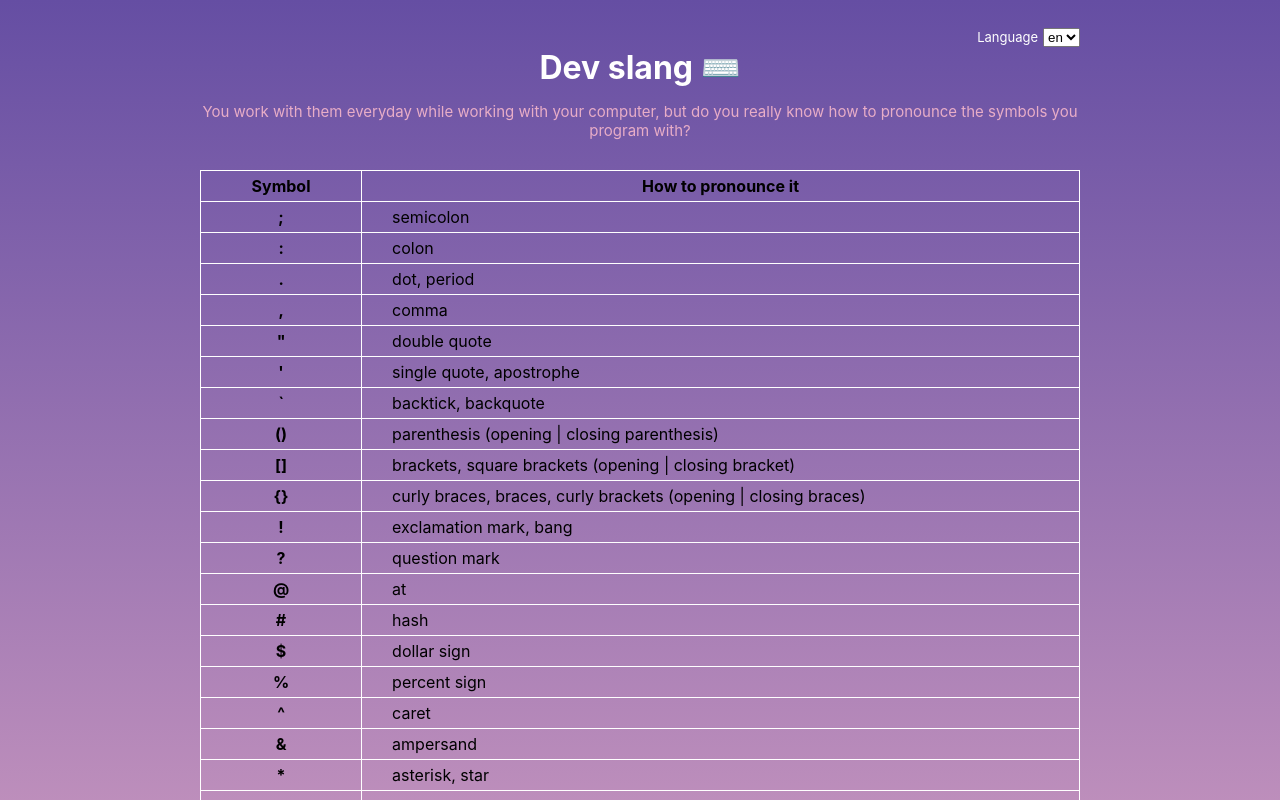
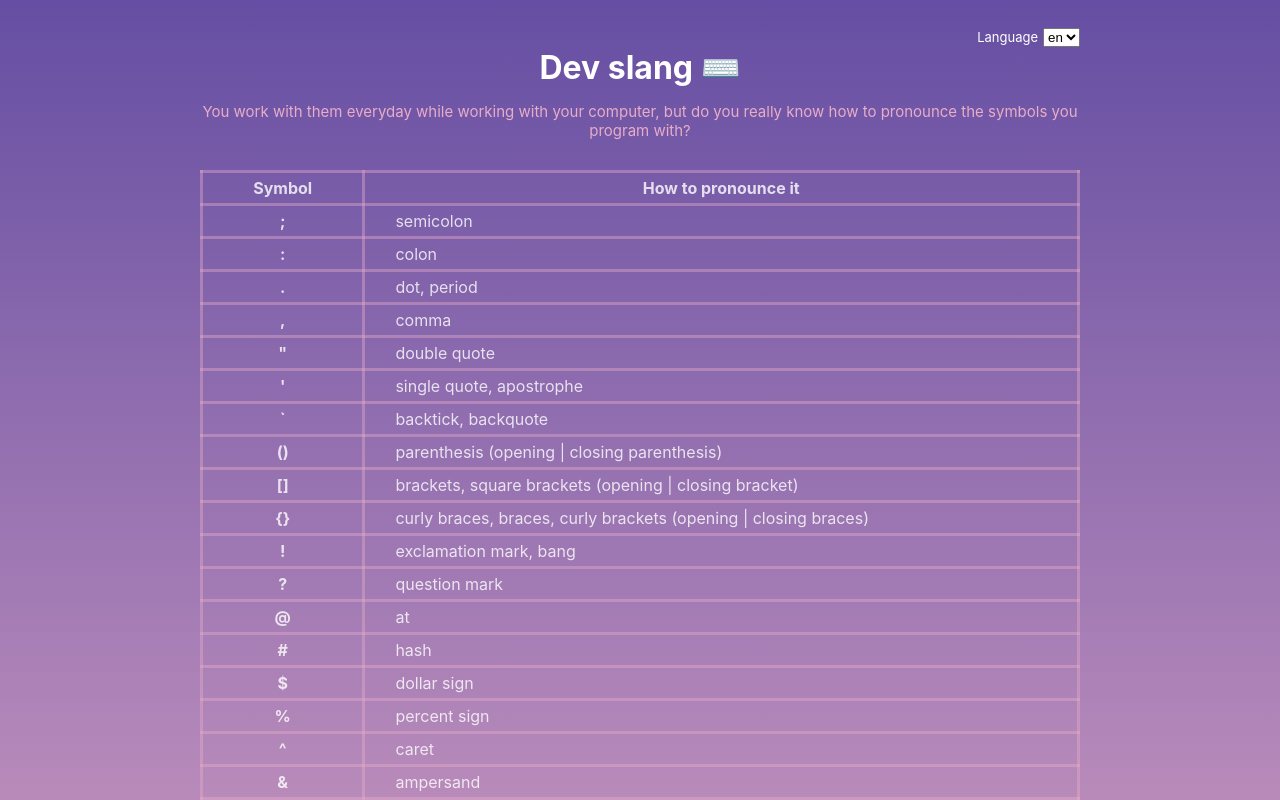
Before and after one commit to heliosam/dev-slang, a React (Create React App) app in the folder client/: page / in a window 1280 px wide. Shown: the top 800 px of the page. Built offline with nearby package versions, Linux system fonts and the light colour scheme.

Commit message:
Create components and improve styles

```diff
--- a/client/src/App.js
+++ b/client/src/App.js
@@ -1,5 +1,8 @@
 import React, { useState } from "react";
 import locales from "./locales";
+
+import Table from "./components/Table";
+import LanguageSelector from "./components/LanguageSelector";
 
 const App = () => {
   console.log(locales);
@@ -12,35 +15,15 @@ const App = () => {
           ⌨️
         </span>
       </h1>
-      <div className="language-selector">
-        <label>Language</label>
-        <select onChange={e => setLocale(e.target.value)}>
-          {Object.keys(locales).map(language => (
-            <option>{language}</option>
-          ))}
-        </select>
-      </div>
       <p className="description">
         You work with them everyday while working with your computer, but do you
         really know how to pronounce the symbols you program with?
       </p>
-      <table>
-        <thead>
-          <tr>
-            <td>Symbol</td>
-            <td>How to pronounce it</td>
-          </tr>
-        </thead>
-        <tbody>
-          {Object.keys(locales[locale]).map(key => (
-            <tr>
-              <td>{key}</td>
-              <td>{locales[locale][key].join(", ")}</td>
-            </tr>
-          ))}
-          <tr />
-        </tbody>
-      </table>
+      <LanguageSelector
+        languages={Object.keys(locales)}
+        setLanguage={setLocale}
+      />
+      <Table translations={locales[locale]} />
     </div>
   );
 };
--- /dev/null
+++ b/client/src/components/LanguageSelector/index.js
@@ -0,0 +1,15 @@
+import React from "react";
+import "./styles.css";
+
+const LanguageSelector = ({languages, setLanguage}) => (
+  <div className="language-selector">
+    <label>Language</label>
+    <select onChange={e => setLanguage(e.target.value)}>
+      {languages.map(language => (
+        <option>{language}</option>
+      ))}
+    </select>
+  </div>
+);
+
+export default LanguageSelector;
--- /dev/null
+++ b/client/src/components/LanguageSelector/styles.css
@@ -0,0 +1,11 @@
+.language-selector {
+  position: absolute;
+  top: 20px;
+  right: 40px;
+  font-size: 13px;
+  color: #ffffff;
+}
+
+.language-selector label {
+  margin-right: 5px;
+}
--- /dev/null
+++ b/client/src/components/Table/index.js
@@ -0,0 +1,24 @@
+import React from "react";
+import "./styles.css";
+
+const Table = ({translations}) => (
+  <table>
+    <thead>
+      <tr>
+        <td>Symbol</td>
+        <td>How to pronounce it</td>
+      </tr>
+    </thead>
+    <tbody>
+      {Object.keys(translations).map(symbol => (
+        <tr>
+          <td>{symbol}</td>
+          <td>{translations[symbol].join(", ")}</td>
+        </tr>
+      ))}
+      <tr />
+    </tbody>
+  </table>
+);
+
+export default Table;
--- /dev/null
+++ b/client/src/components/Table/styles.css
@@ -0,0 +1,21 @@
+table {
+  border-spacing: 0;
+  border-collapse: collapse;
+  width: 100%;
+}
+
+table td {
+  border: 3px solid rgba(232, 173, 199, 0.4);
+  color: rgba(255, 255, 255, 0.8);
+  padding: 5px 30px;
+}
+
+table thead td {
+  text-align: center;
+  font-weight: bold;
+}
+
+table tbody td:first-child {
+  text-align: center;
+  font-weight: bold;
+}
--- a/client/src/index.css
+++ b/client/src/index.css
@@ -35,42 +35,9 @@ body {
   margin: 0 0 15px 0;
 }
 
-.language-selector {
-  position: absolute;
-  top: 20px;
-  right: 40px;
-  font-size: 13px;
-  color: #ffffff;
-}
-
-.language-selector label {
-  margin-right: 5px;
-}
-
 .description {
   color: #e8adc7;
   text-align: center;
   font-size: 15px;
   margin: 0 0 30px 0;
 }
-
-table {
-  border-spacing: 0;
-  border-collapse: collapse;
-  width: 100%;
-}
-
-table td {
-  border: 1px solid #ffffff;
-  padding: 5px 30px;
-}
-
-table thead td {
-  text-align: center;
-  font-weight: bold;
-}
-
-table tbody td:first-child {
-  text-align: center;
-  font-weight: bold;
-}
```
